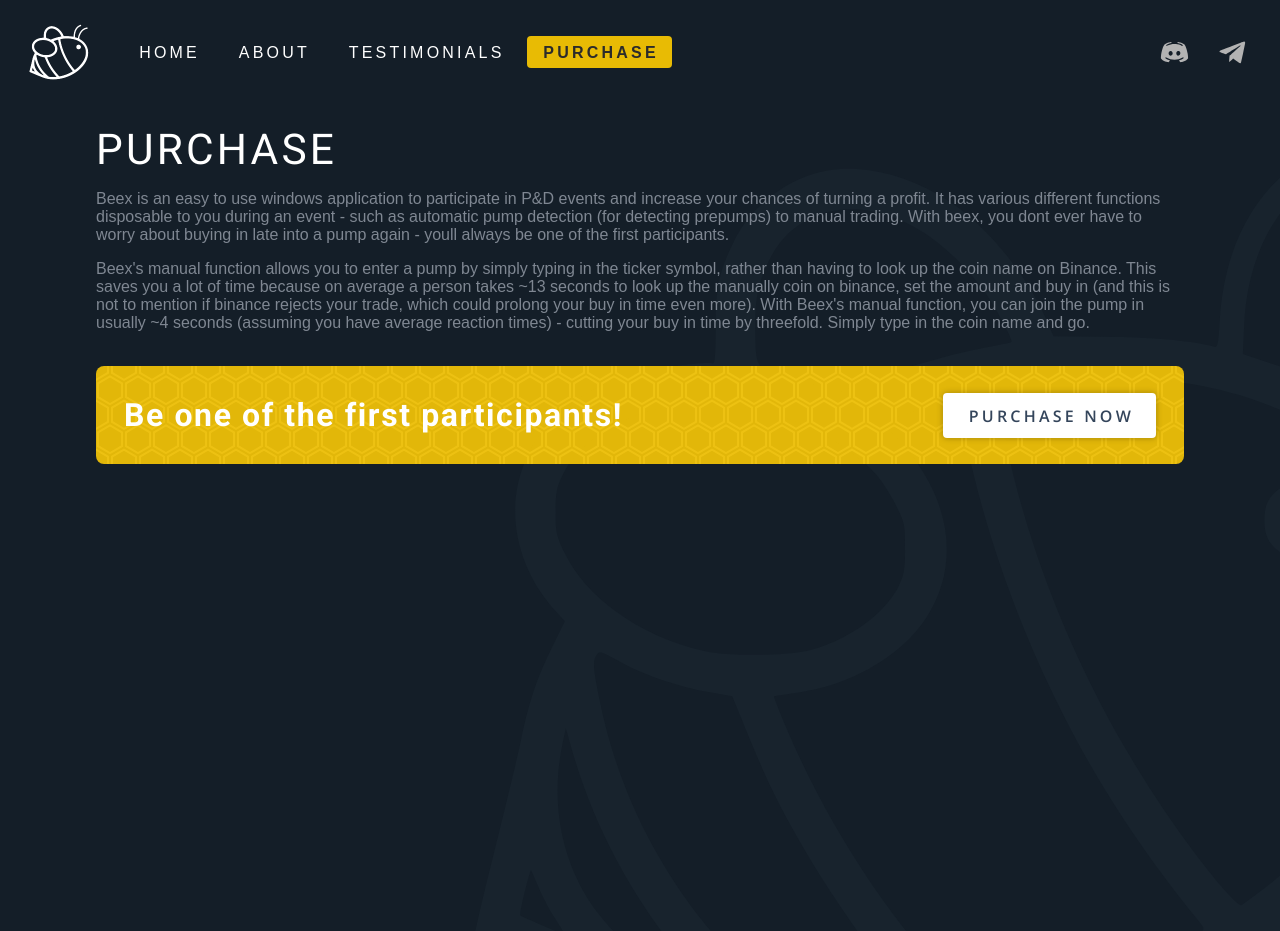
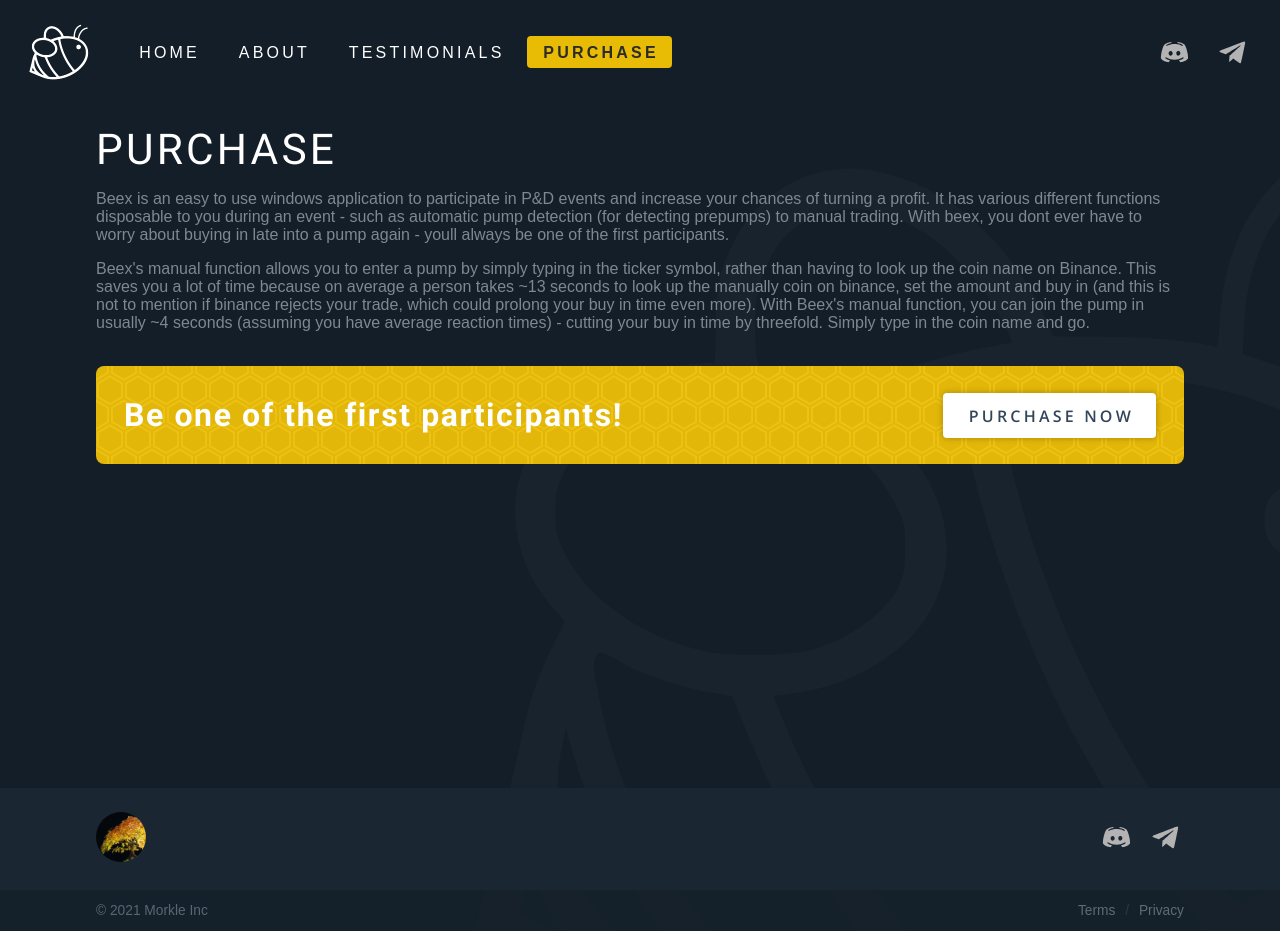
Before and after one commit to Beex-Bot/website, a website: page public/purchase/index.html in a window 1280 px wide. Before the commit the page ends 800 px from the top, so only its background shows below. Drawn offline with nearby package versions, Linux system fonts and the light colour scheme.

Commit message:
centered items in about page & added footer

```diff
--- a/public/purchase/index.html
+++ b/public/purchase/index.html
@@ -77,6 +77,33 @@
 
     </main><!-- /#pageContainer-->
 
+    <footer class="footer">
+
+        <div class="container flex-center">
+            <span class="txt-nolh">
+                <a href="https://beexbot.com" target="_blank"><img class="logo pfp" src="../assets/images/morkle.png"></a>
+            </span>
+            <span class="flex-grow"></span>
+            <span class="socials">
+                <a class="icon" target="_blank" href="/discord/" title="Discord"><img src="/assets/images/discord-grey-2.svg" height="35px"></a>
+                <a class="icon" target="_blank" href="/telegram/" title="Telegram"><img src="/assets/images/telegram-grey-2.svg" height="35px"></a>
+            </span>
+        </div>
+        <div class="legal">
+            <div class="container flex-center">
+                <span class="copyright">&copy; 2021 Morkle Inc</span>
+                <span class="flex-grow"></span>
+                <span>
+                    <a href="/tos.html" target="_blank">Terms</a>
+                    <span class="separator">/</span>
+                    <a href="/privacy.html" target="_blank">Privacy</a>
+                </span>
+            </div>
+
+        </div>
+
+    </footer>
+
     <script src="/assets/js/global.js"></script>
 
 </body>
```
Also changed, not shown: public/404.html (+27 -0 lines), public/about/index.html (+4 -4 lines), public/testimonials/index.html (+2 -2 lines).
